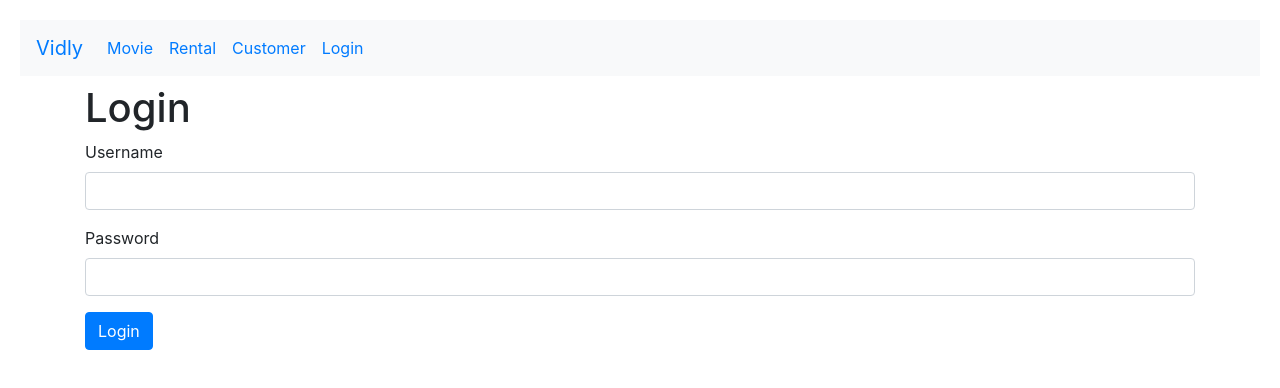
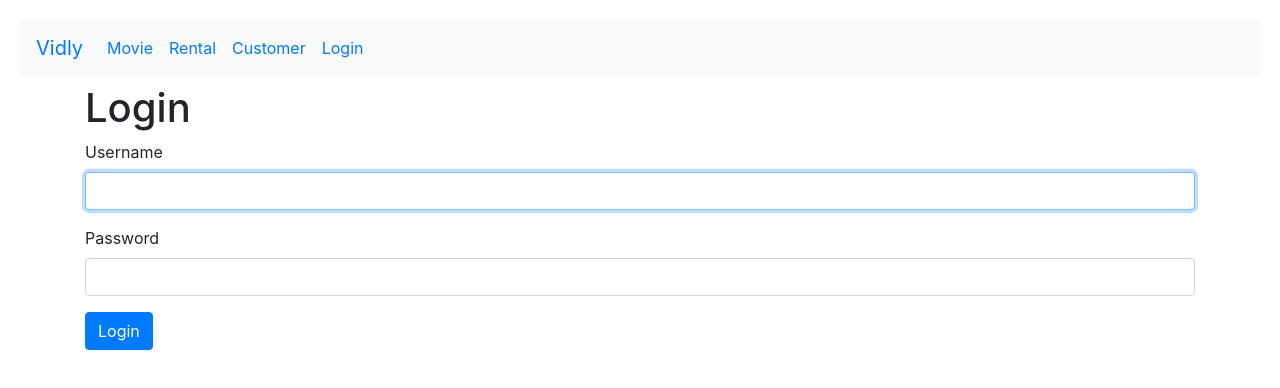
Before and after one commit to AzharUddinSheikh/Vidly-App-React, a React (Create React App) app: page /login in a window 1280 px wide. Shown: the top 388 px of the page. Built offline with nearby package versions, Linux system fonts and the light colour scheme.

Commit message:
using ref for auto focusing to username input field when visiting a login page

```diff
--- a/src/components/loginForm.tsx
+++ b/src/components/loginForm.tsx
@@ -1,14 +1,17 @@
 import React, { Component } from 'react';
 
 interface LoginFormProps {
-
 }
 
 interface LoginFormState {
-
 }
 
 class LoginForm extends React.Component<LoginFormProps, LoginFormState> {
+    username = React.createRef<HTMLInputElement>();
+
+    componentDidMount() {
+        this.username.current?.focus();
+    }
 
     handleSubmit = (e: React.FormEvent) => {
         e.preventDefault();
@@ -21,7 +24,7 @@ class LoginForm extends React.Component<LoginFormProps, LoginFormState> {
                 <form onSubmit={this.handleSubmit}>
                     <div className="form-group">
                         <label htmlFor="username">Username</label>
-                        <input id="username" type="text" className="form-control" />
+                        <input ref={this.username} id="username" type="text" className="form-control" />
                     </div>
                     <div className="form-group">
                         <label htmlFor="password">Password</label>
```
